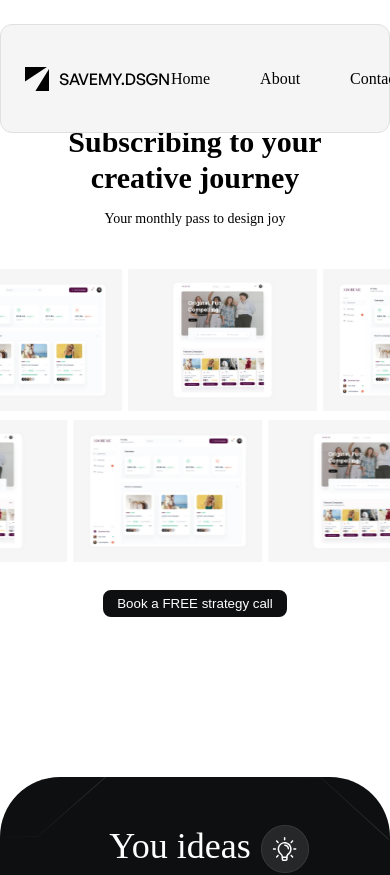
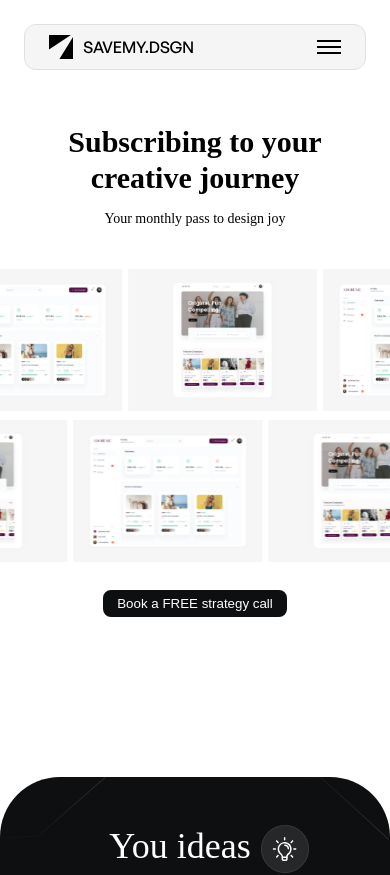
Before and after one commit to NikolayTok/SAVEMYDSGN, a Next.js app: page / in a window 390 px wide. Shown: the top 875 px of the page. Built offline with nearby package versions, Linux system fonts and the light colour scheme.

Commit message:
added header responsive

```diff
--- a/src/components/Footer.tsx
+++ b/src/components/Footer.tsx
@@ -32,10 +32,22 @@ const Footer = () => {
 				</nav>
 				<ul className='footer__social'>
 					<li className='footer__social-item'>
-						<Link href='/'>
+						<Link target="_blank" rel="noopener noreferrer" href='https://x.com/savemydsgn' passHref>
 							<Image
 								src='/images/icons/twitter.svg'
-								alt='logo snowflake'
+								alt='Twitter link'
+								width={22}
+								height={22}
+								className='footer__icon'
+							/>
+
+						</Link>
+					</li>
+					<li className='footer__social-item'>
+						<Link target="_blank" rel="noopener noreferrer" href='https://www.instagram.com/savemy.dsgn/'>
+							<Image
+								src='/images/icons/instagram.svg'
+								alt='Instagram link'
 								width={22}
 								height={22}
 								className='footer__icon'
@@ -43,21 +55,10 @@ const Footer = () => {
 						</Link>
 					</li>
 					<li className='footer__social-item'>
-						<Link href='/'>
-							<Image
-								src='/images/icons/instagram.svg'
-								alt='logo snowflake'
-								width={22}
-								height={22}
-								className='footer__icon'
-							/>
-						</Link>
-					</li>
-					<li className='footer__social-item'>
-						<Link href='/'>
+						<Link target="_blank" rel="noopener noreferrer" href='https://www.facebook.com/savemydesign/'>
 							<Image
 								src='/images/icons/facebook.svg'
-								alt='logo snowflake'
+								alt='Facebook link'
 								width={22}
 								height={22}
 								className='footer__icon'
--- a/src/components/Header.tsx
+++ b/src/components/Header.tsx
@@ -8,6 +8,7 @@ import '../styles/header.scss';
 const Header = () => {
   const [lastScrollY, setLastScrollY] = useState(0)
   const [directionUp, setDirectionUp] = useState(true)
+  const [menuOpen, setMenuOpen] = useState(false);
 
   useEffect(() => {
     const handleScroll = () => {
@@ -27,7 +28,9 @@ const Header = () => {
     };
   }, [lastScrollY]);
 
-  console.log(directionUp)
+  const toggleMenu = () => {
+    setMenuOpen(!menuOpen);
+  };
 
   return (
     <header className={directionUp ? 'header' : ' header header-fixed'}>
@@ -39,7 +42,7 @@ const Header = () => {
           height={24}
           className='header__logo logo'
         />
-        <ul className='header__list'>
+        <ul className={`header__list ${menuOpen ? 'header__list--open' : 'header__list--closed'}`}>
           <li className='header__list-item'>
             <Link href="/">Home</Link>
           </li>
@@ -50,6 +53,11 @@ const Header = () => {
             <Link href="/contact">Contact</Link>
           </li>
         </ul>
+        <div className={`burger-menu ${menuOpen ? 'burger-menu--open' : ''}`} onClick={toggleMenu}>
+          <div className="burger-menu__bar"></div>
+          <div className="burger-menu__bar"></div>
+          <div className="burger-menu__bar"></div>
+        </div>
         <AppButton>Press <b>B</b> to book intro call</AppButton>
       </nav>
     </header>
--- a/src/styles/creation-item.scss
+++ b/src/styles/creation-item.scss
@@ -3,7 +3,6 @@
     grid-column: 1/3;
 
     img {
-			height: auto;
       aspect-ratio: 1242 / 540;
     }
   }
@@ -33,7 +32,6 @@
     margin-top: 40px;
     max-width: 100%;
     overflow: hidden;
-		position: relative;
 
     img {
       display: block;
@@ -45,8 +43,24 @@
   }
 }
 
+@media (max-width: 1400px) {
+  .creation-item {
+    &__img-box {
+      img {
+        height: 40vh;
+      }
+    }
+  }
+}
+
 @media (max-width: 620px) {
   .creation-item {
+		&__img-box {
+      img {
+        height: auto;
+      }
+    }
+
     &:first-child {
       grid-column: 1/2;
 
--- a/src/styles/header.scss
+++ b/src/styles/header.scss
@@ -3,18 +3,17 @@
 .header {
   position: fixed;
   top: 24px;
-  right: 50%;
-  transform: translateX(50%);
+  left: 50%;
+  transform: translateX(-50%);
   max-width: 842px;
-  width: 100%;
+  width: calc(100% - 48px);
   padding: 10px 24px;
   background-color: var(--primary-color);
   margin: 0 auto;
   border-radius: 12px;
-  border: 1px solid #E0E0E0;
+  border: 1px solid #e0e0e0;
   z-index: 1000;
   opacity: 1;
-  transition: top .1s;
 
   &__navigation {
     display: flex;
@@ -26,9 +25,97 @@
     display: flex;
     gap: 50px;
   }
+
+  &__list-item {
+    list-style: none;
+    margin: 10px 0;
+
+    &:hover {
+      a {
+        text-decoration: underline;
+      }
+    }
+  }
+
+  &--fixed {
+    opacity: 0.8;
+  }
+
+  &__button {
+    display: none;
+  }
 }
 
-.header-fixed {
-  top: 0;
-  opacity: .8;
+.burger-menu {
+  display: none;
+  flex-direction: column;
+  justify-content: space-between;
+  height: 14px;
+  cursor: pointer;
+  z-index: 1001;
+
+  &__bar {
+    width: 24px;
+    height: 2px;
+    background-color: #000;
+    transition: all 0.2s ease-in-out;
+  }
+
+  &--open &__bar:nth-child(1) {
+    transform: rotate(45deg) translateY(8px);
+  }
+
+  &--open &__bar:nth-child(2) {
+    opacity: 0;
+  }
+
+  &--open &__bar:nth-child(3) {
+    transform: rotate(-45deg) translateY(-8px);
+  }
 }
+
+@media (max-width: 700px) {
+  .header {
+    .burger-menu {
+      display: flex;
+    }
+
+    &__list {
+      max-height: 0;
+      overflow: hidden;
+      flex-direction: column;
+      align-items: center;
+      background-color: var(--primary-color);
+      border-radius: 12px;
+      padding: 0 20px;
+      transition: max-height 0.5s ease-in-out, transform 0.5s ease-in-out;
+      transform: scaleY(0);
+      position: absolute;
+      max-width: 842px;
+      width: calc(100% - 48px);
+      top: 45px;
+      gap: 15px;
+
+      &--open {
+        max-height: 300px;
+        transform: scaleY(1);
+        display: flex;
+      }
+    }
+
+    &__list-item {
+      width: 100%;
+      text-align: center;
+      margin: 0;
+
+      a {
+        display: block;
+        padding: 10px 0;
+      }
+    }
+
+    .app-button {
+      display: none;
+    }
+  }
+}
```
Lines whose indentation alone changed are shown as unchanged.
